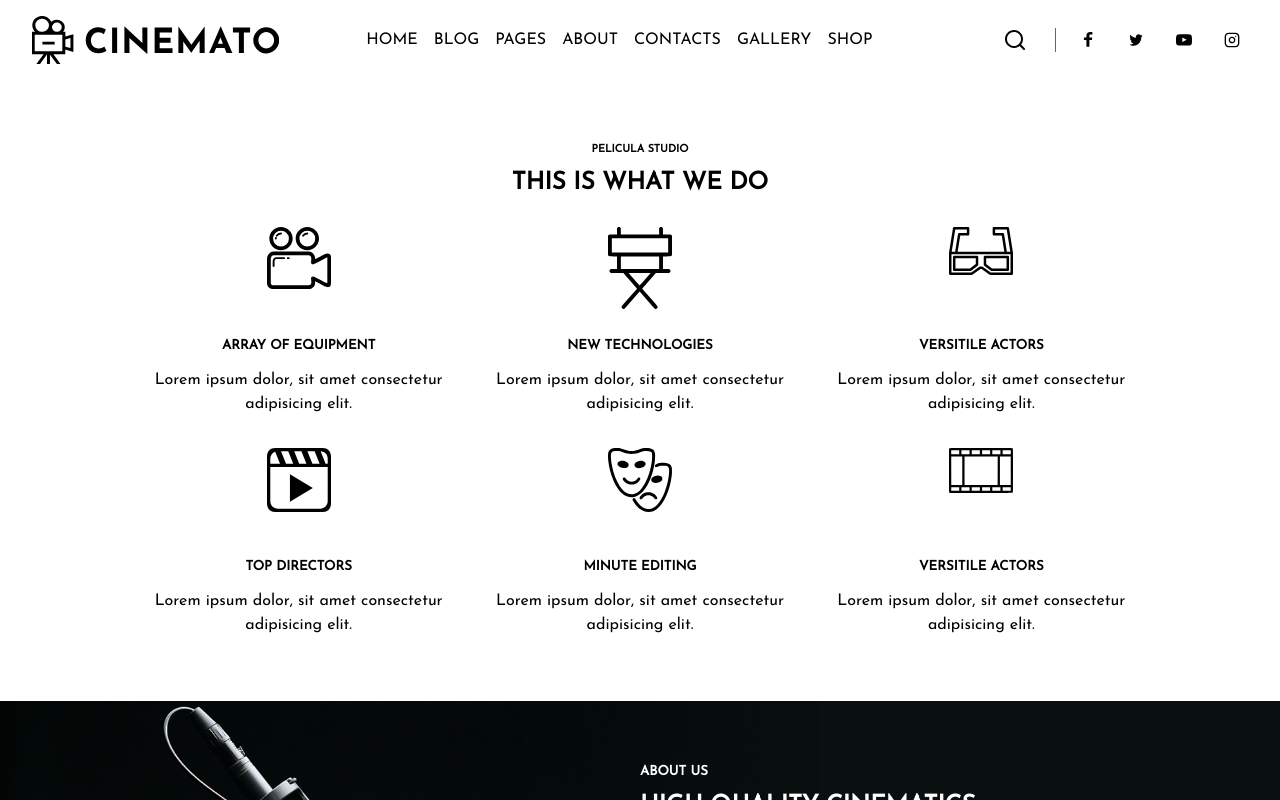
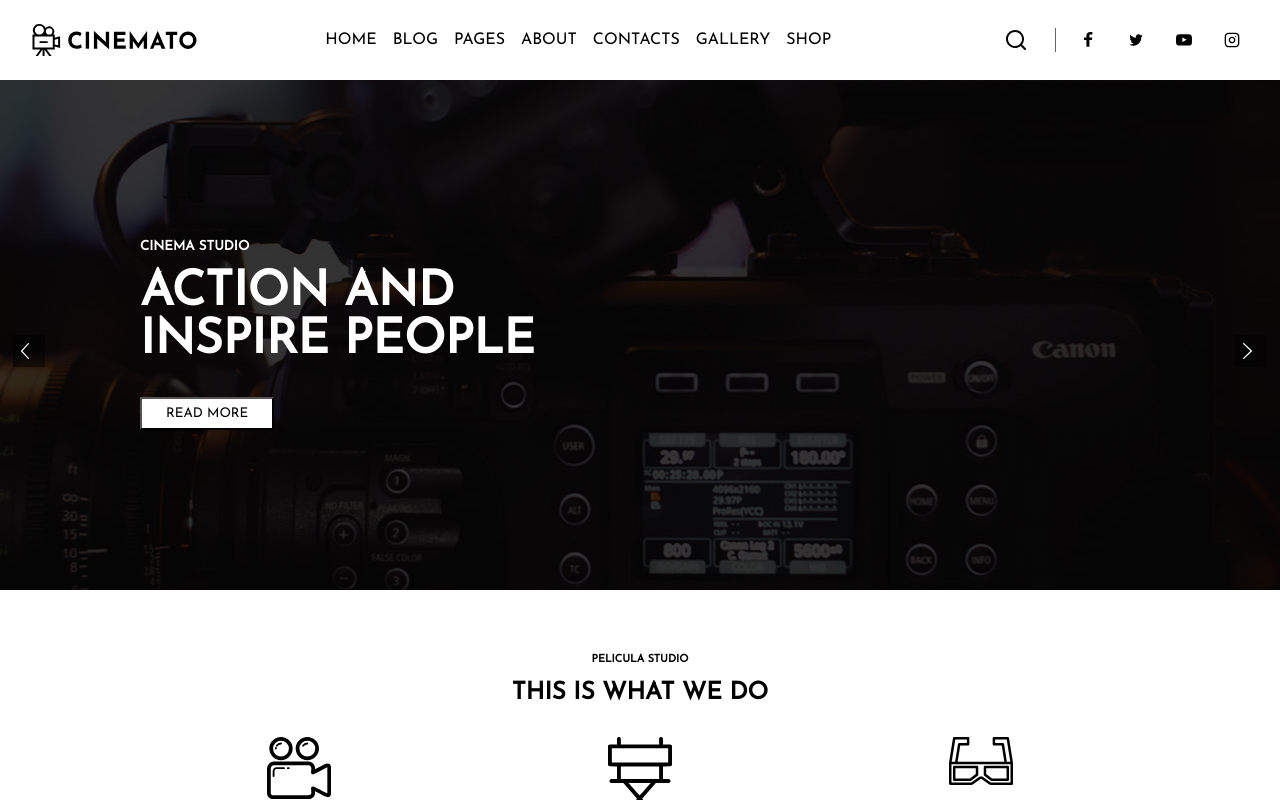
Before and after one commit to LorenzoNicco/proj-html-vuejs, a Vue app: page / in a window 1280 px wide. Shown: the top 800 px of the page. Built offline with nearby package versions, Linux system fonts and the light colour scheme.

Commit message:
Update jumbotron header completo

```diff
--- a/src/components/AppHeader.vue
+++ b/src/components/AppHeader.vue
@@ -45,6 +45,25 @@ export default {
             </nav>
         </div>
 
+        <section class="jumbo-section">
+            <div class="container">
+                <div class="col">
+                    <h5>CINEMA STUDIO</h5>
+
+                    <h1>ACTION AND INSPIRE PEOPLE</h1>
+
+                    <button>READ MORE</button>
+                </div>
+            </div>
+
+            <div class="left arrow">
+                <img src="/cinema/img/assets/left-arrow.svg" alt="img">
+            </div>
+
+            <div class="right arrow">
+                <img src="/cinema/img/assets/right-arrow.svg" alt="img">
+            </div>
+        </section>
     </header>
 </template>
 
@@ -59,7 +78,7 @@ export default {
             padding: 0 2rem;
 
             .logo {
-                height: 3rem;
+                height: 2rem;
 
                 img {
                     height: 100%;
@@ -103,13 +122,60 @@ export default {
                     border-right: 1px solid $color-gray;
                     width: 5rem;
                     height: 1.5rem;
+                }
+            }
 
-                    img {
-                        height: 100%;
+        }
+
+        .jumbo-section {
+            width: 100%;
+            background-image: url("/cinema/img/assets/Parallax-03.jpg");
+            background-position: center;
+            position: relative;
+
+            .container {
+                width: 1000px;
+                margin: 0 auto;
+                padding: 10rem 0;
+
+                .col {
+                    width: 50%;
+                    color: white;
+
+                    h1 {
+                        margin: 1rem 0 2rem;
+                        font-size: 3rem;
+                    }
+
+                    button {
+                        @include white-btn;
                     }
                 }
             }
 
+            .arrow {
+                height: 2rem;
+                width: 2rem;
+                padding: 0.5rem;
+                background-color: rgba(0, 0, 0, 0.5);
+                position: absolute;
+                z-index: 20;
+
+                img {
+                    height: 1rem;
+                    filter: invert(1);
+                }
+            }
+
+            .left {
+                top: 50%;
+                left: 1%;
+            }
+
+            .right {
+                top: 50%;
+                right: 1%;
+            }
         }
     }
 </style>
--- a/src/components/aboutUsSection.vue
+++ b/src/components/aboutUsSection.vue
@@ -13,9 +13,9 @@ export default {
     <section class="about-us-section">
         <div class="container">
             <div class="col">
-                <h5>ABOUT US</h5>
+                <h6>ABOUT US</h6>
 
-                <h1>HIGH QUALITY CINEMATICS</h1>
+                <h2>HIGH QUALITY CINEMATICS</h2>
 
                 <p>Lorem ipsum dolor sit amet consectetur, adipisicing elit. Maxime doloribus labore explicabo, eius minus, numquam voluptatibus iure doloremque ex pariatur sed minima! Architecto corrupti numquam non quae quibusdam itaque totam officiis quisquam. Itaque, voluptate quaerat necessitatibus illum ullam optio corrupti!</p>
 
@@ -40,7 +40,7 @@ export default {
                 width: 50%;
                 transform: translateX(100%);
 
-                h5 {
+                h6 {
                     margin-bottom: 1rem;
                 }
 
```
